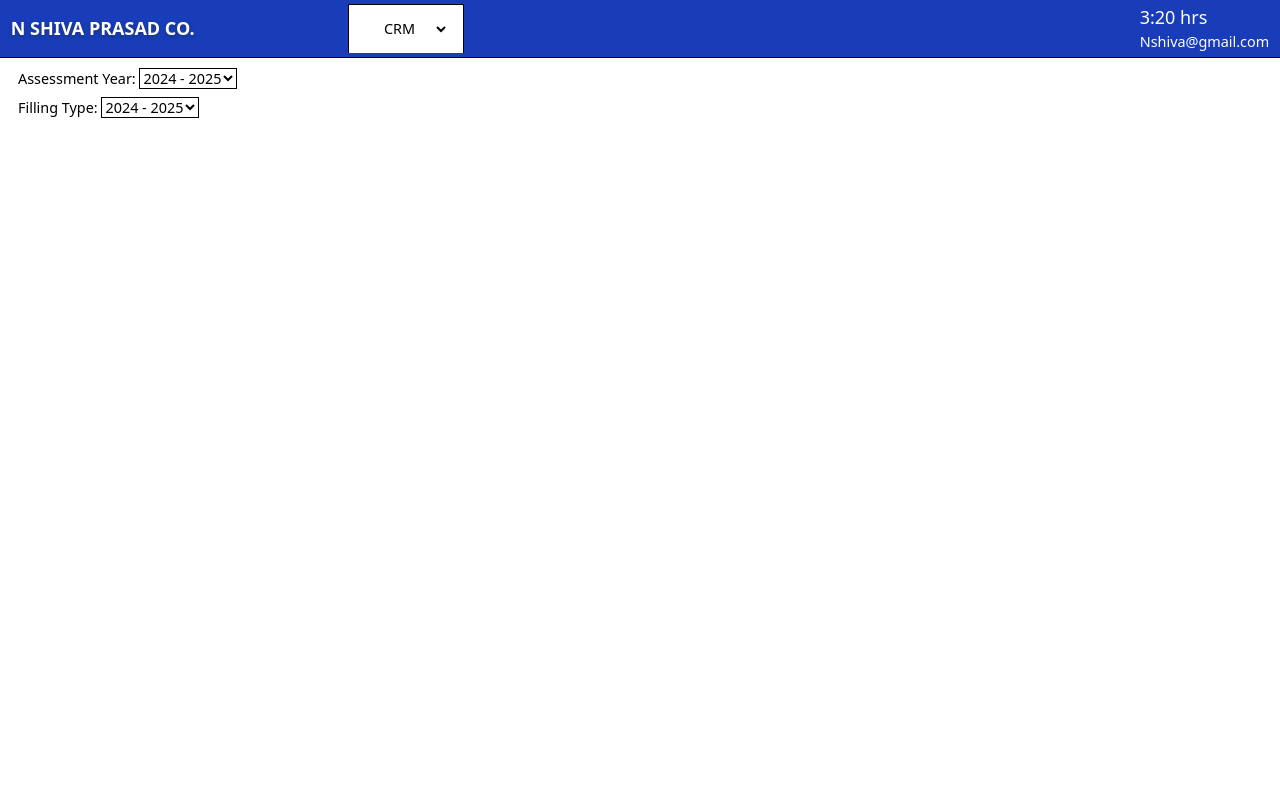
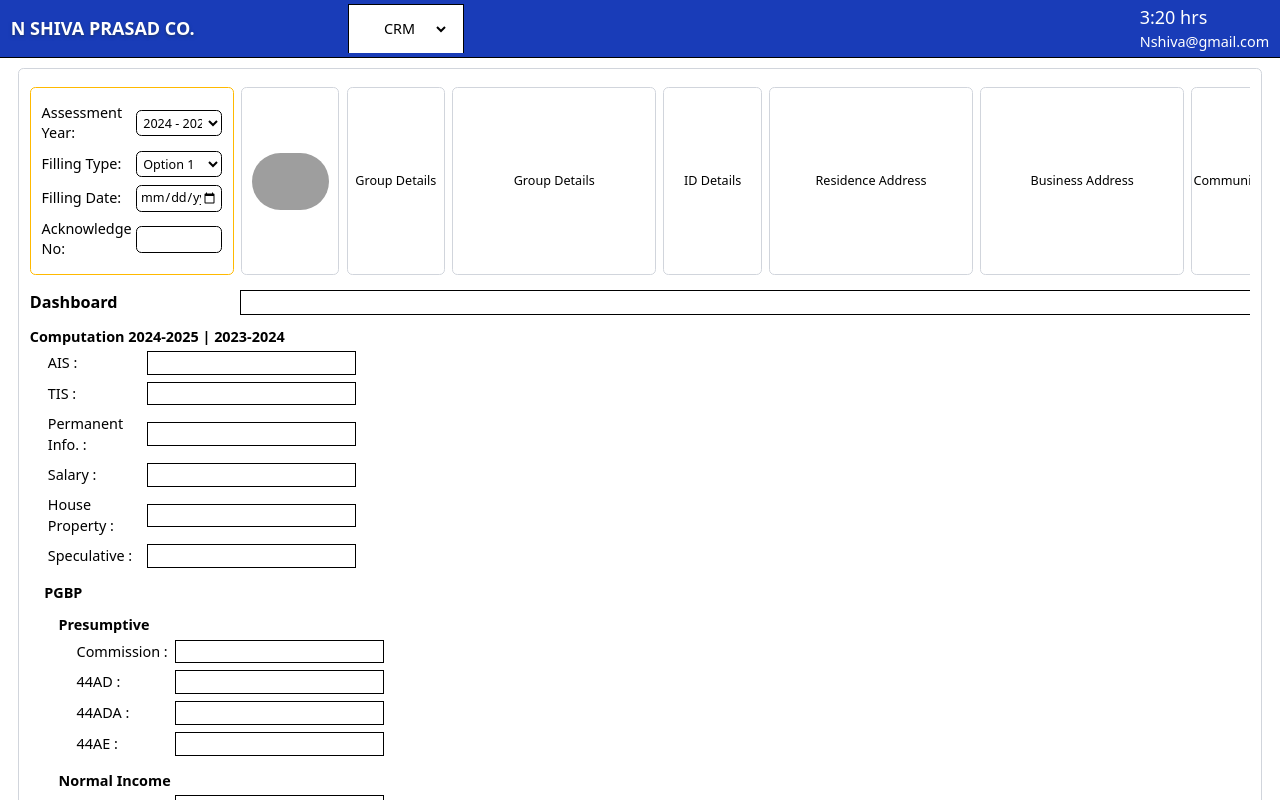
Before and after one commit to banesh-varma/project, a React (Vite) app: page /clients/1 in a window 1280 px wide. Shown: the top 800 px of the page. Built offline with nearby package versions, Linux system fonts and the light colour scheme; grey boxes are pictures that could not be loaded.

Commit message:
added accordion to client page, clients nav padding (py) reduced from 2 to 1

```diff
--- a/src/components/CRM/Clinets.tsx
+++ b/src/components/CRM/Clinets.tsx
@@ -161,7 +161,7 @@ const Clinets = () => {
               <button type="button" onClick={()=>dispath(setChildOPenClose(!childOPenClose))} className={`ml-auto mr-2.5 bg-blue-800 p-1 text-white outline-0 rounded hover:bg-blue-600 hover:scale-105 text-2xl transition-all duration-300 ease-in-out`}>{childOPenClose ? <MdChevronLeft/> : <MdChevronRight/>}</button>
               <hr className="!mx-1"/>
               {
-                childNavItem.map((eachNav, id) => <li onClick={()=> dispath(setChildActiveBtn(eachNav.name))} title={eachNav.name}  className={`${childActiveBtn === eachNav?.name ? "text-black bg-blue-300/50 hover:text-black hover:bg-white scale-105 " : ""}  transition-all mx-1.5 hover:text-black hover:bg-blue-300/50 px-2.5 py-2 border-b-2 border-amber-950 hover:scale-105 `} key={id}>
+                childNavItem.map((eachNav, id) => <li onClick={()=> dispath(setChildActiveBtn(eachNav.name))} title={eachNav.name}  className={`${childActiveBtn === eachNav?.name ? "text-black bg-blue-300/50 hover:text-black hover:bg-white scale-105 " : ""}  transition-all mx-1.5 hover:text-black hover:bg-blue-300/50 px-2.5 py-1 border-b-2 border-amber-950 hover:scale-105 `} key={id}>
                   <a href={`#${eachNav.name}`} className="flex gap-2 items-center">
                     <span className="text-xl size-6 cursor-pointer">{eachNav?.icon}</span> <span className={`${childOPenClose && "hidden"} text-sm transition-all duration-700 ease-in-out`}>{eachNav.name}</span>
                   </a>
--- a/src/components/ITR/allClientsPage.jsx
+++ b/src/components/ITR/allClientsPage.jsx
@@ -14,22 +14,24 @@ const AllClients = () => {
                 <thead>
                   <tr>
                     <th className="border-2 border-gray-300 !w-[100px] font-bold text-xl py-3">Sl.No</th>
-                        <th className="border-2 border-gray-300 !w-[184px] font-bold text-xl py-3">Profile</th>
+                    <th className="border-2 border-gray-300 font-bold text-xl py-3">Profile</th>
 
-                        <th className="border-2 border-gray-300 !w-[384px] font-bold text-xl py-3">Group Details</th>
-                        <th className="border-2 border-gray-300 !w-[384px] font-bold text-xl py-3">Personal Details</th>
-                        <th className="border-2 border-gray-300 !w-[384px] font-bold text-xl py-3">ID Details</th>
-                        <th className="border-2 border-gray-300 !w-[384px] font-bold text-xl py-3">Residence Address</th>
+                    <th className="border-2 border-gray-300 font-bold text-xl py-3">Group Details</th>
+                    <th className="border-2 border-gray-300 fnt-bold text-xl py-3">Personal Details</th>
+                    <th className="border-2 border-gray-300 font-bold text-xl py-3">ID Details</th>
+                    <th className="border-2 border-gray-300 font-bold text-xl py-3">Residence Address</th>
+                    <th className="border-2 border-gray-300 font-bold text-xl py-3">Bussiness Address</th>
+                    <th className="border-2 border-gray-300 font-bold text-xl py-3">Communitcation</th>
                   </tr>
                 </thead>
                 <tbody>
               {
                 all.map((client) => (
                   <tr onClick={() => navigate(`/clients/${client?.id}`)}  key={client.id} className="p-4 cursor-pointer hover:bg-gray-50">
-                        <td scope="col" className="border-2 border-gray-300 py-2">
+                    <td scope="col" className="border-2 border-gray-300 py-2 px-5">
                       <h2 className="text-lg font-semibold">{client.id}</h2>
                     </td>
-                        <td scope="col" className="border-2 border-gray-300 py-2">
+                    <td scope="col" className="border-2 border-gray-300 py-2 px-5">
                       <div className="flex items-center justify-center">
                           <img
                           src="https://img.freepik.com/free-vector/smiling-young-man-illustration_1308-173524.jpg?t=st=1745915434~exp=1745919034~hmac=89d8e5fb7f21d63740f5756552c34d302b9e03051cfd33e7273eea04ad870f7f&w=740"
@@ -38,15 +40,22 @@ const AllClients = () => {
                           />
                       </div>
                     </td>
-                        <td scope="col" className="border-2 border-gray-300 py-2">
+                    <td scope="col" className="border-2 border-gray-300 py-2 px-5">
                       <h2 className="text-lg font-semibold">{client.name}</h2>
                     </td>
-                        <td  scope="col" className="border-2 border-gray-300">
+                    <td  scope="col" className="border-2 border-gray-300 px-5">
                       <p className="text-sm text-gray-600"><strong>{client.contactNumber}</strong></p>
                     </td>
-                        <td  scope="col" className="border-2 border-gray-300">
+                    <td  scope="col" className="border-2 border-gray-300 px-5">
                       <p className="text-sm text-gray-600"><strong>{client.address}</strong></p>
-                        </td><td  scope="col" className="border-2 border-gray-300">
+                    </td>
+                    <td  scope="col" className="border-2 border-gray-300 px-5">
+                      <p className="text-sm text-gray-600"><strong>{client.address}</strong></p>
+                    </td>
+                    <td  scope="col" className="border-2 border-gray-300 px-5">
+                      <p className="text-sm text-gray-600"><strong>{client.address}</strong></p>
+                    </td>
+                    <td  scope="col" className="border-2 border-gray-300 px-5">
                       <p className="text-sm text-gray-600"><strong>{client.address}</strong></p>
                     </td>
                   </tr>
--- a/src/components/ITR/eachClientData.jsx
+++ b/src/components/ITR/eachClientData.jsx
@@ -1,29 +1,210 @@
+import { useState } from "react"
 import { all } from "../../dummyClinets"
 import { useParams } from "react-router-dom"
+import { FaAngleDown } from "react-icons/fa";
+
+// EachHeading component
+function EachHeading({ children, className }) {
+    return (
+      <div className={`border border-gray-300 rounded-md flex flex-col items-center justify-center p-1 md:p-2 text-center ${className}`}>
+        {children}
+      </div>
+    )
+  }
+
+  const data = {
+    Computation: {
+      items: ['AIS', 'TIS', 'Permanent Info.', 'Salary', 'House Property', 'Speculative'],
+      PGBP: {
+        Presumptive: ['Commission', '44AD', '44ADA', '44AE'],
+        'Normal Income': ['Ordinary', 'Normal']
+      },
+      'Firms Income': [],
+      'Capital Gains': {
+        Shares: ['LTCG', 'STCG'],
+        'Other Assets': ['LTCG', 'STCG']
+      },
+      'Other Income':[],
+      'Agriculture Income':[],
+      'Clubbing':[],
+      'Setoff Losses':[],
+      'Gross Total Income':[],
+      'Total Deductions':[],
+      'Net Income':[],
+      'Tax Thereon':['Tax', 'Edu Cess'],
+      'TDS/TCS/ADV Tax.':[],
+      'Net Tax':['Net Tax', 'Interest'],
+      'Self Asst. Tax':[],
+      'Balance':[],
+    },
+    BalanceSheet:   ["Business Info", 'Manufacturing', 'Trading', 'Profit and Loss Ac','Fixed Assets', 'Capital Ac.', 'Balance Sheet', 'Cash FLow'],
+  };
+
+  const Accordion = ({ title, children }) => {
+    const [open, setOpen] = useState(true);
+    return (
+      <div className="mt-3 ">
+        <div
+          className="cursor-pointer font-bold flex gap-3 items-center"
+          onClick={() => setOpen(!open)}
+        >
+          {title}
+        </div>
+        {open && <div className="ml-4">{children} </div>}
+      </div>
+    );
+  };
+
+  const date = new Date()
+  const year = date.getFullYear()
 
 const EachClientData = () => {
+
     const params = useParams()
+    const [dates, setDate] = useState(year)
     const {id} = params
-    const date = new Date()
-    const year = date.getFullYear()
 
     const each = all.filter(each => each.id == id)
+
     return (
-        <div  className="px-5 py-3">
-            <div>
-                <label className="!w-350">Assessment Year: </label>
-                <select className="border-1">
-                    <option>{year-1 } - {year}</option>
-                    <option>{year-2 } - {year-1 }</option>
-                    <option>{year -3 } - {year -2 }</option>
-                </select>
+        <div className="mx-2 md:mx-5 my-3 border border-gray-300 rounded-md px-2 md:px-3 py-3 md:py-5 space-y-3.5">
+            <div className="overflow-x-auto">
+                <div className="min-w-[1400px]">
+                <div>
+                    <div className="grid grid-cols-12 gap-1 md:gap-2">
+                    <div className="border-2 border-amber-400 col-span-2 px-2 py-3 md:px-3 md:py-4 rounded-md">
+                        <div className="flex items-center justify-between mb-2">
+                        <label className="text-xs md:text-sm">Assessment Year:</label>
+                        <select onChange={e=> setDate(e.target.value)} className="border w-20 md:w-24 rounded-md text-xs md:text-sm p-1">
+                            <option value={year}>{year-1} - {year}</option>
+                            <option value={year-1}>{year-2} - {year-1}</option>
+                            <option value={year-2}>{year-3} - {year-2}</option>
+                        </select>
+                        </div>
+                        <div className="flex items-center justify-between mb-2">
+                        <label className="text-xs md:text-sm">Filling Type:</label>
+                        <select className="border w-20 md:w-24 rounded-md text-xs md:text-sm p-1">
+                            <option>Option 1</option>
+                            <option>Option 2</option>
+                            <option>Option 3</option>
+                        </select>
+                        </div>
+                        <div className="flex items-center justify-between mb-2">
+                        <label className="text-xs md:text-sm">Filling Date:</label>
+                        <input className="border w-20 md:w-24 rounded-md text-xs md:text-sm p-1" type="date"/>
+                        </div>
+                        <div className="flex items-center justify-between">
+                        <label className="text-xs md:text-sm">Acknowledge No:</label>
+                        <input className="border w-20 md:w-24 rounded-md text-xs md:text-sm p-1" type="text"/>
+                        </div>
+                    </div>
+                    <EachHeading className="col-span-1">
+                        <img
+                        src="https://img.freepik.com/free-vector/smiling-young-man-illustration_1308-173524.jpg?t=st=1745915434~exp=1745919034~hmac=89d8e5fb7f21d63740f5756552c34d302b9e03051cfd33e7273eea04ad870f7f&w=740"
+                        className="h-10 md:h-14 lg:h-16 mx-auto rounded-full object-cover"
+                        alt="profile"
+                        />
+                    </EachHeading>
+                    <EachHeading className="col-span-1 text-xs md:text-sm">
+                        <p>Group Details</p>
+                    </EachHeading>
+                    <EachHeading className="col-span-2 text-xs md:text-sm">
+                        <p>Group Details</p>
+                    </EachHeading>
+                    <EachHeading className="col-span-1 text-xs md:text-sm">
+                        <p>ID Details</p>
+                    </EachHeading>
+                    <EachHeading className="col-span-2 text-xs md:text-sm">
+                        Residence Address
+                    </EachHeading>
+                    <EachHeading className="col-span-2 text-xs md:text-sm">
+                        Business Address
+                    </EachHeading>
+                    <EachHeading className="col-span-1 text-xs md:text-sm">
+                        Communication
+                    </EachHeading>
+                    </div>
+                </div>
+
+                <div className="mt-4 grid grid-cols-12">
+                    <p className="text-sm md:text-base lg:text-lg font-bold col-span-2">Dashboard</p>
+                    <input className="border w-full col-span-10"/>
+                </div>
+                {/* <div className="mt-4 grid grid-cols-12">
+                    <p className="text-sm md:text-base lg:text-lg font-bold col-span-2">Computation</p>
+                    <div className="flex items-center justify-around gap-3 border px-2 w-[250px]">
+                        <p>{dates-1}-{dates}</p>
+                        <hr className="rotate-90 w-6"/>
+                        <p>{dates-2}-{dates-1}</p>
+                    </div>
+                </div> */}
+                <div className="">
+                    <div className="">
+
+                    </div>
+                    <Accordion title={`Computation ${dates-1}-${dates} | ${dates-2}-${dates-1}`}>
+                        {data.Computation.items.map((item, index) => (
+                            <div key={index} className="p-1 w-[350px] flex items-center justify-between">{item} : <input className="border "/></div>
+                        ))}
+                        <Accordion title="PGBP">
+                        <Accordion title="Presumptive">
+                            {data.Computation.PGBP.Presumptive.map((item, index) => (
+                            <div key={index} className="p-1 w-[350px] flex items-center justify-between">{item} :  <input className="border"/></div>
+                            ))}
+                        </Accordion>
+                        <Accordion title="Normal Income">
+                            {data.Computation.PGBP['Normal Income'].map((item, index) => (
+                                <div key={index} className="p-1 w-[350px] flex items-center justify-between">{item} :  <input className="border"/></div>
+                            ))}
+                        </Accordion>
+                    </Accordion>
+                    <Accordion title="Firms Income"></Accordion>
+                    <Accordion title="Capital Gains">
+                    <Accordion title="Shares">
+                        {data.Computation['Capital Gains'].Shares.map((item, index) => (
+                        <div key={index} className="p-1 w-[350px] flex items-center justify-between">{item} :  <input className="border"/></div>
+                        ))}
+                    </Accordion>
+                    <Accordion title="Other Assets">
+                        {data.Computation['Capital Gains']['Other Assets'].map((item, index) => (
+                        <div key={index} className="p-1 w-[350px] flex items-center justify-between">{item} :  <input className="border"/></div>
+                        ))}
+                    </Accordion>
+                    </Accordion>
+                    <Accordion title="Other Income"></Accordion>
+                    <Accordion title="Agriculture Income"></Accordion>
+                    <Accordion title="Clubbing"></Accordion>
+                    <Accordion title="Sestoff Losses"></Accordion>
+                    <Accordion title="Gross Total Income"></Accordion>
+                    <Accordion title="Deductions"></Accordion>
+                    <Accordion title="Net Income"></Accordion>
+                    <Accordion title="Tax Thereon">
+                        {data.Computation['Tax Thereon'].map((item, index) => (
+                            <div key={index} className="p-1 w-[350px] flex items-center justify-between">{item} : <input className="border"/></div>
+                        ))}
+                    </Accordion>
+                    <Accordion title="TDS/TCS/ADV Tax."></Accordion>
+                    <Accordion title="Net Tax">
+                        {data.Computation['Net Tax'].map((item, index) => (
+                            <div key={index} className="p-1 w-[350px] flex items-center justify-between">{item} :  <input className="border"/></div>
+                        ))}
+                    </Accordion>
+                    <Accordion title="Self Asst. Tax."></Accordion>
+                    <Accordion title="Balance"></Accordion>
+                    </Accordion>
+                    <Accordion title="Balance Sheet">
+                        {
+                            data.BalanceSheet.map((item, index) => (
+                                <div key={index} className="p-1 w-[350px] flex items-center justify-between"><label >{item}</label> <input className="border"/></div>
+                            ))
+                        }
+                    </Accordion>
+                    <Accordion title="Audit Report"></Accordion>
+                    <Accordion title="Online Activities"></Accordion>
+                    <Accordion title="Reports"></Accordion>
+                    </div>
+                </div>
             </div>
-            <div className="mt-2">
-                <label>Filling Type: </label><select className="border-1"><option>{year-1 } - {year}</option>
-                <option>{year-2 } - {year-1 }</option><option>{year -3 } - {year -2 }</option></select>
-            </div>
-
-
         </div>
     )
 }
--- a/src/components/NavItems.tsx
+++ b/src/components/NavItems.tsx
@@ -21,7 +21,7 @@ const NavItems = (props: { itemDetails: ItemDetails; isOpen?: boolean; onNavItem
 
 
   return (
-    <li title={itemDetails.name} className={`flex gap-2 items-center  transition-all mx-1.5 hover:text-black hover:bg-blue-300/50 px-2.5 py-2 border-b-2 border-amber-950 ${location ? "bg-blue-300/50 scale-105 hover:scale-100" : "hover:scale-105"}`} >
+    <li title={itemDetails.name} className={`flex gap-2 items-center  transition-all mx-1.5 hover:text-black hover:bg-blue-300/50 px-2.5 py-1 border-b-2 border-amber-950 ${location ? "bg-blue-300/50 scale-105 hover:scale-100" : "hover:scale-105"}`} >
       <Link to={`/${itemDetails?.link}`} relative="path" className="w-full flex gap-3 items-center">
         <span className={`${isOpen? "": "text-md py-1 p-0"}`}>{itemDetails.icon}</span>
         <p className={`${isOpen? "" : "hidden"} transition-all duration-100 ease-in-out`}>{itemDetails.name}</p>
--- a/src/components/RightNavItems.tsx
+++ b/src/components/RightNavItems.tsx
@@ -6,7 +6,7 @@ interface ItemDetails {
   const RightNavItems = (props: { itemDetails: ItemDetails; isOpen: boolean; }) => {
     const {itemDetails, isOpen} = props
   return (
-    <li className={`flex gap-2 items-center  transition-all mx-1.5 hover:text-black hover:bg-blue-300/50 px-2.5 py-2 border-b-2 border-amber-950 hover:scale-105`}>
+    <li className={`flex gap-2 items-center  transition-all mx-1.5 hover:text-black hover:bg-blue-300/50 px-2.5 py-1 border-b-2 border-amber-950 hover:scale-105`}>
         <span className={`${isOpen? "": "text-md py-1 p-0"}`}>{itemDetails.icon}</span>
         <p className={isOpen? "" : "hidden"}>{itemDetails.name}</p>
     </li>
```
Lines whose indentation alone changed are shown as unchanged.
